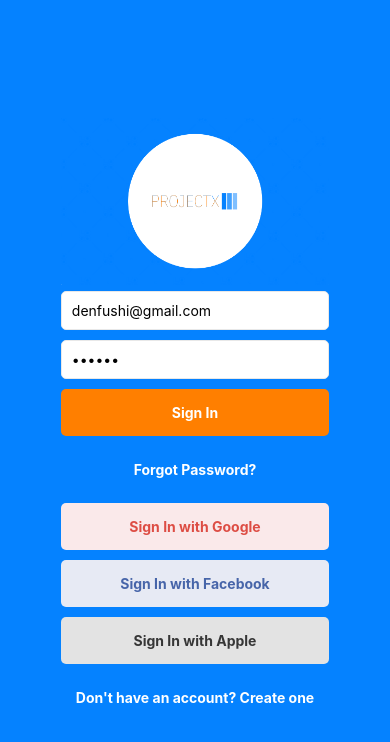
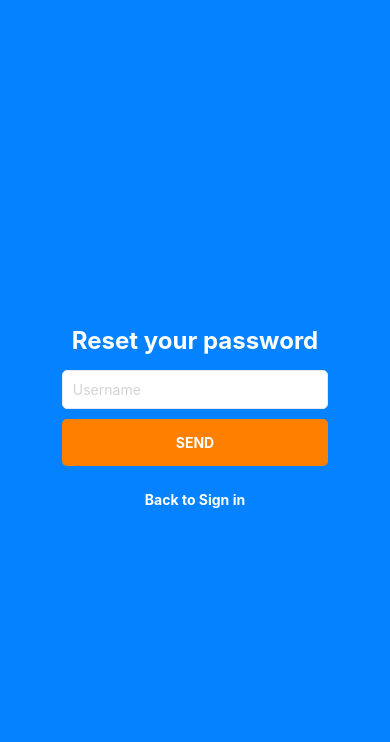
Before and after one commit to AIM-Opportunities/AIM, a React Native app: screen /Test in a window 390 px wide. Shown: the top 742 px of the page. Built offline with nearby package versions, Linux system fonts and the light colour scheme; no server answers.

Commit message:
test screen added

```diff
--- a/src/navigation/index.js
+++ b/src/navigation/index.js
@@ -8,6 +8,7 @@ import ForgotPasswordScreen from "../screens/ForgotPasswordScreen";
 import NewPasswordScreen from "../screens/NewPasswordScreen";
 import ProfileScreen from "../screens/ProfileScreen/";
 import HomeScreen from "../screens/HomeScreen";
+import TestScreen from "../screens/TestScreen";
 
 const Stack = createNativeStackNavigator();
 
@@ -28,6 +29,7 @@ const Navigation = () => {
         <Stack.Screen name="NewPassword" component={NewPasswordScreen} />
         <Stack.Screen name="Profile" component={ProfileScreen} />
         <Stack.Screen name="Home" component={HomeScreen} />
+        <Stack.Screen name="Test" component={TestScreen} />
       </Stack.Navigator>
     </NavigationContainer>
   );
--- a/src/screens/HomeScreen/index.js
+++ b/src/screens/HomeScreen/index.js
@@ -30,12 +30,16 @@ const HomeScreen = () => {
   const buttonPress = () => {
     navigation.navigate("Profile");
   };
+  const testPress = () => {
+    navigation.navigate("Test");
+  };
 
   const renderItem = ({ item }) => {
     return (
       <View style={styles.itemWrapper}>
         <Text>{item.Title}</Text>
         <CustomButton text="Profile" onPress={buttonPress} />
+        <CustomButton text="Test Screen" onPress={testPress} />
         {/* other content here */}
       </View>
     );
--- /dev/null
+++ b/src/screens/TestScreen/index.js
@@ -0,0 +1,68 @@
+import React, { useState } from "react";
+import { Text, View, StyleSheet, ScrollView } from "react-native";
+import CustomInput from "../../components/CustomInput";
+import CustomButton from "../../components/CustomButton";
+import { useNavigation } from "@react-navigation/native";
+
+const TestScreen = () => {
+  const [username, setUsername] = useState("");
+
+  const navigation = useNavigation();
+
+  const onSendPressed = () => {
+    navigation.navigate("NewPassword");
+  };
+
+  const onSignInPressed = () => {
+    navigation.navigate("SignIn");
+  };
+
+  return (
+    <ScrollView
+      contentContainerStyle={{
+        flexGrow: 1,
+        justifyContent: "center",
+        alignSelf: "center",
+      }}
+      showsVerticalScrollIndicator={false}
+    >
+      <View style={styles.root}>
+        <Text style={styles.title}>Reset your password</Text>
+        <CustomInput
+          placeholder="Username"
+          value={username}
+          setValue={setUsername}
+        />
+        <CustomButton text="SEND" onPress={onSendPressed} />
+
+        <CustomButton
+          text="Back to Sign in"
+          onPress={onSignInPressed}
+          type="TERTIARY"
+        />
+      </View>
+    </ScrollView>
+  );
+};
+
+const styles = StyleSheet.create({
+  root: {
+    alignItems: "center",
+    padding: 20,
+  },
+  title: {
+    fontSize: 24,
+    fontWeight: "bold",
+    color: "white",
+    margin: 10,
+  },
+  text: {
+    color: "white",
+    marginVertical: 10,
+  },
+  link: {
+    color: "#ff9e3e",
+  },
+});
+
+export default TestScreen;
```
